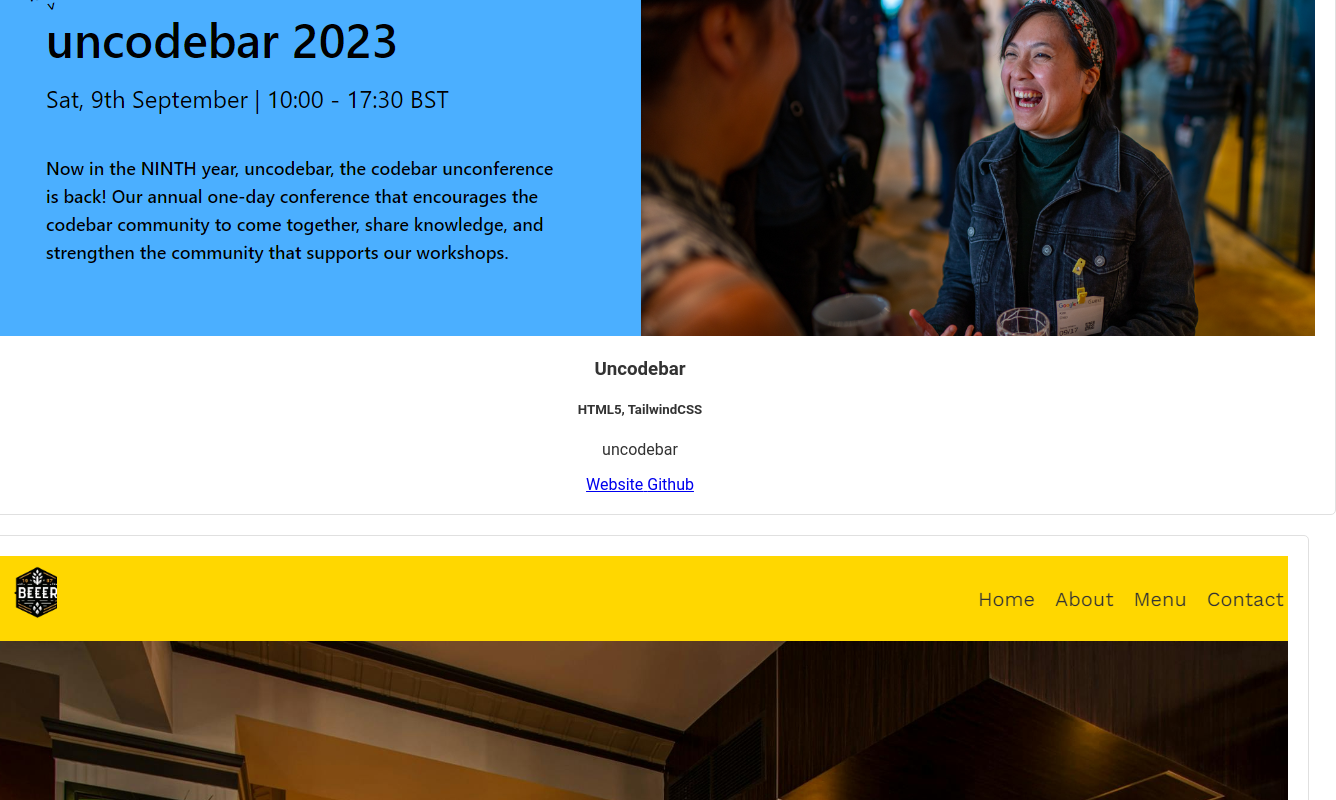
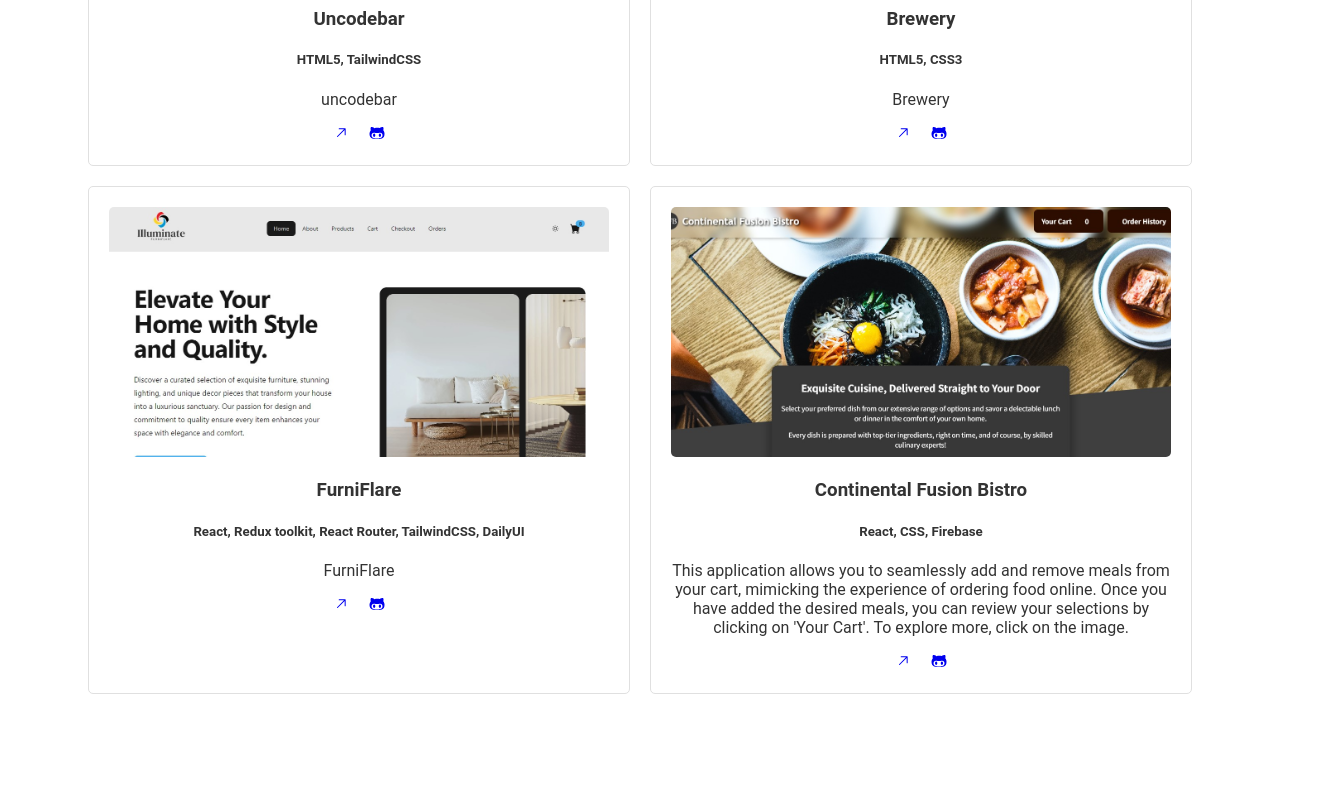
Before and after one commit to merv-e/portfolio-latest, a React (Vite) app: page / in a window 1280 px wide. Shown: the part 800-1600 px from the top of the page, 1336 px wide, since content can reach past the window. Built offline with nearby package versions, Linux system fonts and the light colour scheme.

Commit message:
a new style is created for skills and used in Projects component.

```diff
--- a/src/components/Project.jsx
+++ b/src/components/Project.jsx
@@ -1,10 +1,12 @@
 import React from "react";
-import { ProjectsGrid, ProjectCard } from "../styledComponents";
+import { ProjectsGrid, ProjectCard, IconGrid } from "../styledComponents";
 import { projects } from "../utils/data";
 import { Link } from "react-router-dom";
+import { GoArrowUpRight } from "react-icons/go";
+import { FaGithubAlt } from "react-icons/fa";
 
 const Project = () => {
-  const featuredProjects = projects.slice(0, 3);
+  const featuredProjects = projects.slice(0, 4);
   return (
     <>
       <h2>Featured Projects</h2>
@@ -16,14 +18,15 @@
             <h3>{project.title}</h3>
             <h5>{project.tech_stack}</h5>
             <p>{project.description}</p>
-            <Link to={project.url}>
-              <img src="" alt="" />
-              Website{" "}
-            </Link>
-            <Link to={project.githubLink}>
-              <img src="" alt="" />
-              Github{" "}
-            </Link>
+
+            <IconGrid>
+              <Link to={project.url}>
+                <GoArrowUpRight />
+              </Link>
+              <Link to={project.githubLink}>
+                <FaGithubAlt />
+              </Link>
+            </IconGrid>
             {/* </Link> */}
           </ProjectCard>
         ))}
--- a/src/styledComponents.js
+++ b/src/styledComponents.js
@@ -58,9 +58,17 @@
   border: 1px solid #e0e0e0;
   border-radius: 5px;
   transition: box-shadow 0.3s;
+  width: 500px;
 
   &:hover {
     box-shadow: 0 4px 8px rgba(0, 0, 0, 0.1);
+  }
+
+  img {
+    width: 100%;
+    height: 250px;
+    object-fit: cover;
+    border-radius: 5px;
   }
 `;
 
@@ -125,3 +133,10 @@
     }
   }
 `;
+
+export const IconGrid = styled(motion.div)`
+  display: flex;
+  gap: 20px;
+  justify-content: center;
+  flex-wrap: wrap;
+`;
```
